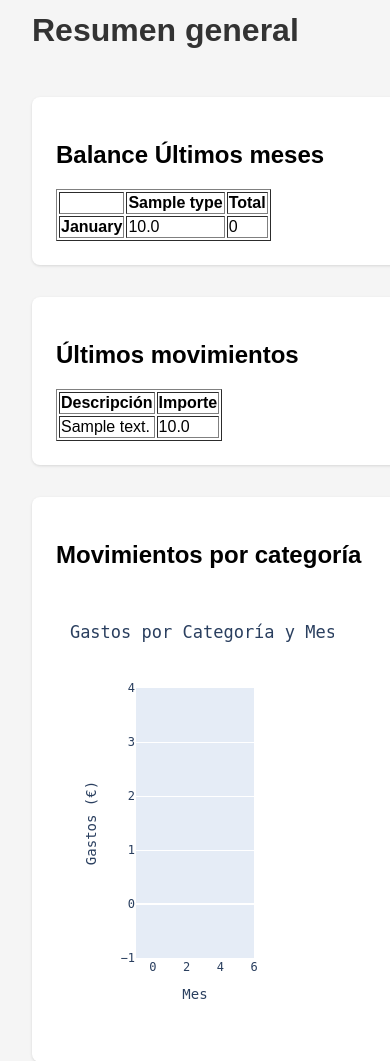
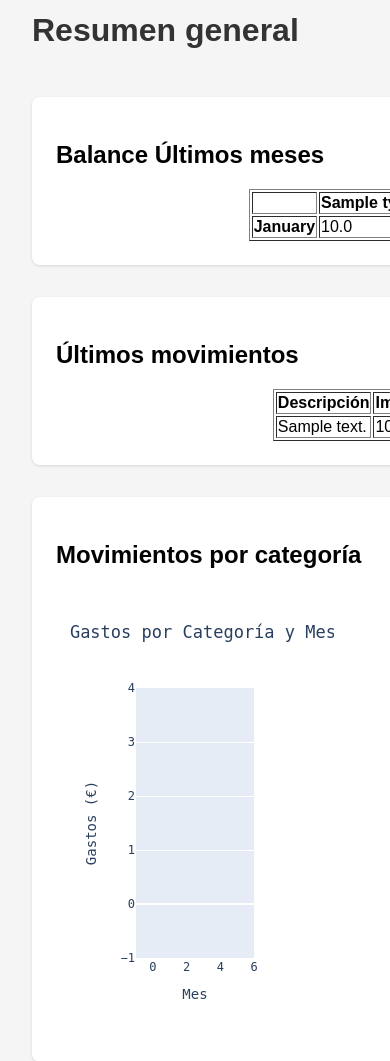
Before and after one commit to fisicocarlos/finanzas_app, a Flask app: page / in a window 390 px wide; the page is wider, and only the part inside the window is pictured. Shown: the part 68-1129 px from the top of that part. Run offline with Flask 3, Linux system fonts and the light colour scheme; tables that the repository leaves empty hold one stand-in row (values such as "Sample post"); parts of the project's set-up code (start-up, migrations or seed data) failed here and were passed over; some libraries are stand-ins or nearby versions; some web fonts are replaced.

Commit message:
style: add flexbox layout for table within section for better responsiveness

```diff
--- a/app/static/css/style.css
+++ b/app/static/css/style.css
@@ -77,6 +77,13 @@ h1 {
   grid-column: 1 / -1;
 }
 
+.section .table {
+    display: flex;
+    justify-content: center;
+    overflow-x: auto;
+}
+
+
 @media (max-width: 968px) {
   .dashboard-grid {
     grid-template-columns: 1fr;
```
